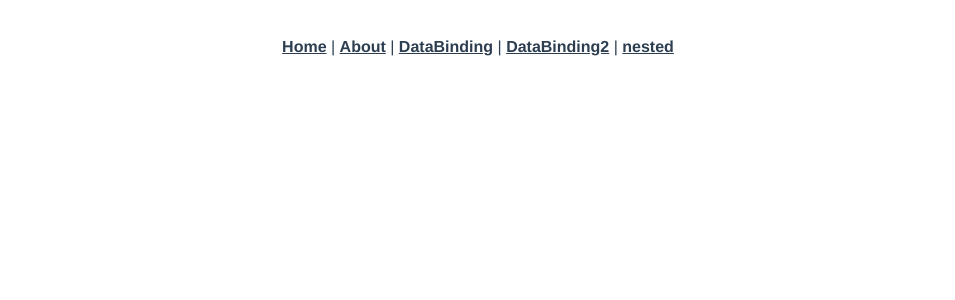
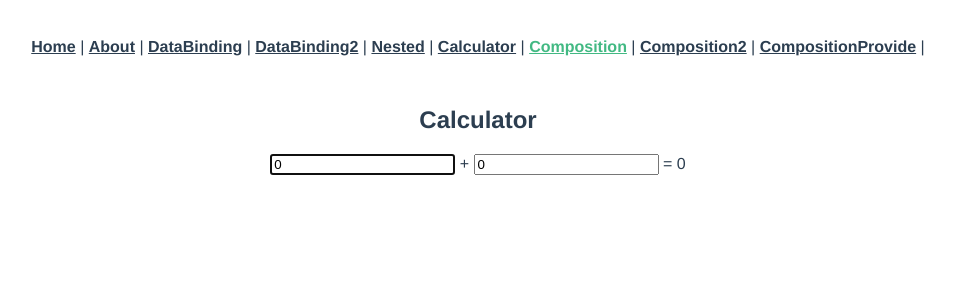
Before and after one commit to dydwn5390/vue-study, a Vue app: page /composition in a window 1280 px wide. Shown: the top 300 px of the page, without its empty margins (162-1117 px from the left). Built offline with nearby package versions, Linux system fonts and the light colour scheme.

Commit message:
10장 완료

```diff
--- a/package.json
+++ b/package.json
@@ -12,7 +12,7 @@
     "core-js": "^3.8.3",
     "vue": "^3.2.13",
     "vue-router": "^4.0.3",
-    "vuex": "^4.0.0"
+    "vuex": "^4.0.2"
   },
   "devDependencies": {
     "@babel/core": "^7.12.16",
--- a/src/App.vue
+++ b/src/App.vue
@@ -4,7 +4,11 @@
     <router-link to="/about">About</router-link> |
     <router-link to="/databinding">DataBinding</router-link> |
     <router-link to="/databinding2">DataBinding2</router-link> |
-    <router-link to="/nested">nested</router-link>
+    <router-link to="/nested">Nested</router-link> |
+    <router-link to="/calculator">Calculator</router-link> |
+    <router-link to="/composition">Composition</router-link> |
+    <router-link to="/composition2">Composition2</router-link> |
+    <router-link to="/compositionProvide">CompositionProvide</router-link> |
   </nav>
   <router-view/>
 </template>
--- a/src/main.js
+++ b/src/main.js
@@ -1,7 +1,16 @@
-import { createApp } from 'vue'
+import {createApp} from 'vue'
 import App from './App.vue'
 import store from './store'
 import router from './router'
 import mixins from './mixins'
 
-createApp(App).use(router).use(store).mixin(mixins).mount('#app')
+createApp(App)
+    .use(router)
+    .use(store)
+    .mixin(mixins)
+    .directive('focus', {
+        mounted(el) {
+            el.focus()
+        }
+    })
+    .mount('#app')
--- a/src/router/index.js
+++ b/src/router/index.js
@@ -3,6 +3,10 @@ import HomeView from '../views/HomeView.vue'
 import DataBinding from "@/views/DataBinding.vue";
 import DataBinding2 from "@/views/DataBinding2";
 import Nested from "@/views/NestedComponent";
+import Calculator from "@/views/CalculatorAPI";
+import CompositionAPI from "@/views/CompositionAPI";
+import CompositionAPI2 from "@/views/CompositionAPI2";
+import CompositionAPIProvide from "@/views/CompositionAPIProvide";
 
 const routes = [
   {
@@ -32,6 +36,26 @@ const routes = [
     path: '/nested',
     name: 'nested',
     component: Nested
+  },
+  {
+    path: '/calculator',
+    name: 'calculator',
+    component: Calculator
+  },
+  {
+    path: '/composition',
+    name: 'composition',
+    component: CompositionAPI
+  },
+  {
+    path: '/composition2',
+    name: 'composition2',
+    component: CompositionAPI2
+  },
+  {
+    path: '/compositionProvide',
+    name: 'compositionProvide',
+    component: CompositionAPIProvide
   }
 
 ]
--- /dev/null
+++ b/src/views/CalculatorAPI.vue
@@ -0,0 +1,42 @@
+<template>
+  <div>
+    <h2>Calculator</h2>
+    <div>
+      <input type="text" v-model="num1" v-focus @keyup="plusNumbers"/>
+      <span> + </span>
+      <input type="text" v-model="num2" @keyup="plusNumbers"/>
+      <span> = </span>
+      <span> {{result}} </span>
+    </div>
+  </div>
+</template>
+
+<script>
+export default {
+  components: {},
+  data() {
+    return {
+      num1: 0,
+      num2: 0,
+      result: 0,
+    }
+  },
+  setup() {
+  },
+  created() {
+  },
+  mounted() {
+  },
+  unmounted() {
+  },
+  methods: {
+    plusNumbers() {
+      this.result = parseInt(this.num1) + parseInt(this.num2);
+    }
+  }
+}
+</script>
+
+<style scoped>
+
+</style>
--- /dev/null
+++ b/src/views/CompositionAPI.vue
@@ -0,0 +1,43 @@
+<template>
+  <div>
+    <h2>Calculator</h2>
+    <div>
+      <!--      <input type="text" v-model="state.num1" @keyup="plusNumbers"/>-->
+      <input type="text" v-focus v-model="state.num1"/>
+      <span> + </span>
+      <!--      <input type="text" v-model="state.num2" @keyup="plusNumbers"/>-->
+      <input type="text" v-model="state.num2"/>
+      <span> = </span>
+      <span> {{ state.result }} </span>
+    </div>
+  </div>
+</template>
+
+<script>
+import {computed, reactive} from "vue"; // reactive 추가
+
+export default {
+  name: "CompositionAPI",
+  setup() {
+    let state = reactive({  // reactive를 이용해서 num1, num2, result를 실시간 변경사항에 대한 반응형 적용
+      num1: 0,
+      num2: 0,
+      // result: 0
+      result: computed(() => parseInt(state.num1) + parseInt(state.num2)) // computed를 이용해서 num1, num2가 변경이 일어나면 즉시 result로 더한 값을 반환
+    });
+
+    function plusNumbers() {
+      state.result = parseInt(state.num1) + parseInt(state.num2);
+    }
+
+    return {  // reactive로 선언된 state와 plusNumbers를 반환함으로써 기존 data, method 옵션처럼 사용 가능
+      state,
+      plusNumbers
+    }
+  }
+}
+</script>
+
+<style scoped>
+
+</style>
--- /dev/null
+++ b/src/views/CompositionAPI2.vue
@@ -0,0 +1,42 @@
+<template>
+  <div>
+    <h2>Calculator</h2>
+    <div>
+      <!--      <input type="text" v-model="state.num1" @keyup="plusNumbers"/>-->
+      <input type="text" v-model="num1"/>
+      <span> + </span>
+      <!--      <input type="text" v-model="state.num2" @keyup="plusNumbers"/>-->
+      <input type="text" v-model="num2"/>
+      <span> = </span>
+      <span> {{ result }} </span>
+    </div>
+  </div>
+</template>
+
+<script>
+import {computed, reactive, toRefs} from "vue"; // reactive 추가
+
+function plusCalculator(){
+  let state = reactive({  // reactive를 이용해서 num1, num2, result를 실시간 변경사항에 대한 반응형 적용
+    num1: 0,
+    num2: 0,
+    // result: 0
+    result: computed(() => parseInt(state.num1) + parseInt(state.num2)) // computed를 이용해서 num1, num2가 변경이 일어나면 즉시 result로 더한 값을 반환
+  });
+  return toRefs(state); // 반응형으로 선언된 num1, num2, result가 외부 function에서 정상적으로 동작하기 위해서는 toRefs 를 사용해야 함
+}
+
+export default {
+  name: "CompositionAPI2",
+  setup() {
+    let {num1, num2, result} = plusCalculator(); // 외부 functions
+    return {
+      num1, num2, result
+    }
+  }
+}
+</script>
+
+<style scoped>
+
+</style>
--- /dev/null
+++ b/src/views/CompositionAPIInject.vue
@@ -0,0 +1,33 @@
+<template>
+  <h1>{{title}}</h1>
+</template>
+
+<script>
+import {inject} from "vue";
+
+export default {
+  name: "CompositionAPIInject",
+  components: {},
+  data() {
+    return {
+      sampleData: ''
+    }
+  },
+  setup() {
+    const title = inject('title');
+    // inject를 사용해서 provide 에서 정의한 키(key)로 데이터를 전달받음
+    return {title};
+  },
+  created() {
+  },
+  mounted() {
+  },
+  unmounted() {
+  },
+  methods: {}
+}
+</script>
+
+<style scoped>
+
+</style>
--- /dev/null
+++ b/src/views/CompositionAPIProvide.vue
@@ -0,0 +1,32 @@
+<template>
+  <CompositionAPIInject />
+</template>
+
+<script>
+import { provide } from "vue";
+import CompositionAPIInject from "@/views/CompositionAPIInject";
+
+export default {
+  name: "CompositionAPIProvide",
+  components: {CompositionAPIInject},
+  data() {
+    return {
+      sampleData: ''
+    }
+  },
+  setup() {
+    provide('title', 'Vue.js 프로젝트'); // provide 함수를 통해서 전달할 key, value 설정
+  },
+  created() {
+  },
+  mounted() {
+  },
+  unmounted() {
+  },
+  methods: {}
+}
+</script>
+
+<style scoped>
+
+</style>
```
Also changed, not shown: src/common.js (added, +19 -0 lines), src/views/CompositionAPI3.vue (added, +30 -0 lines), 2 other files (tests, documents, lock files or other folders).
